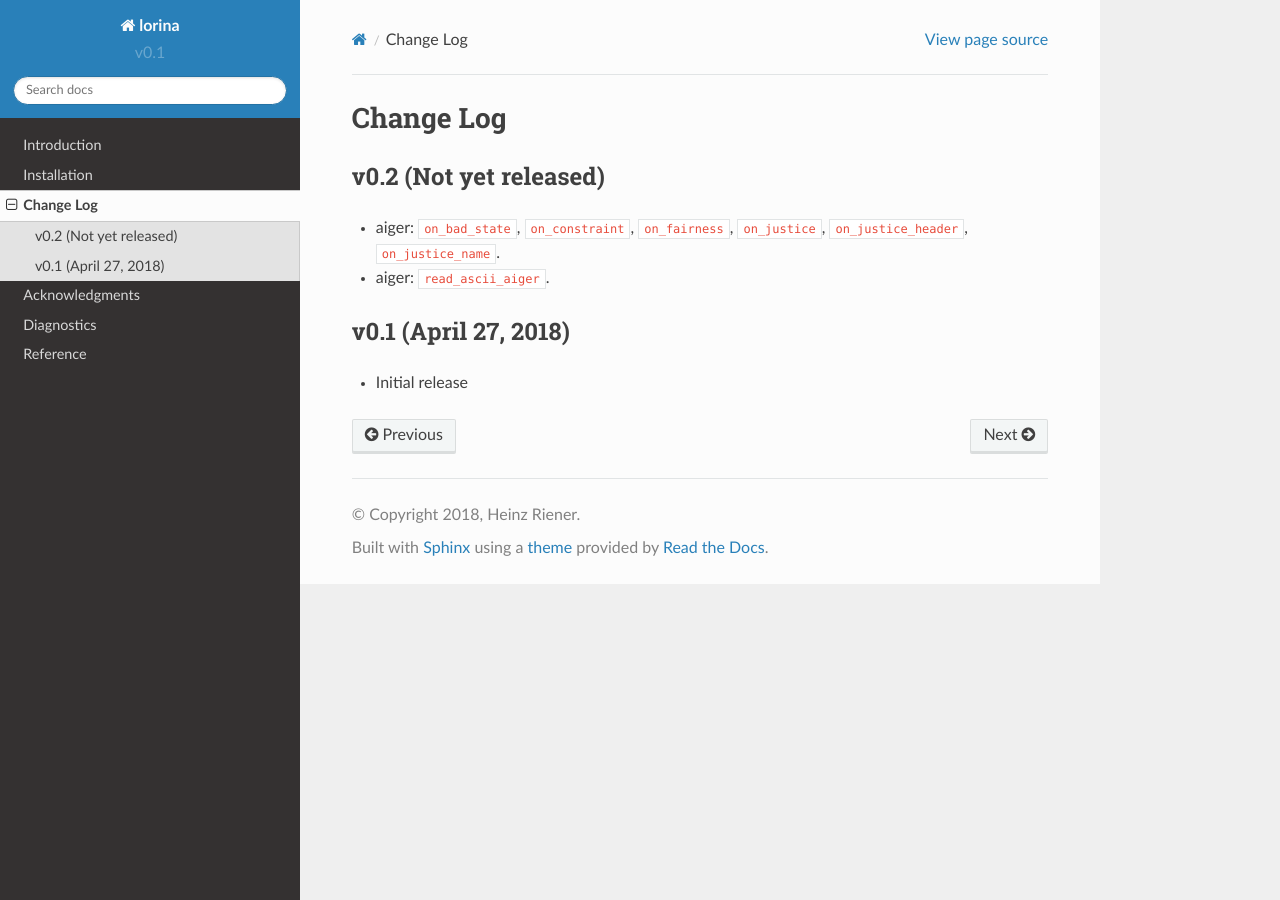
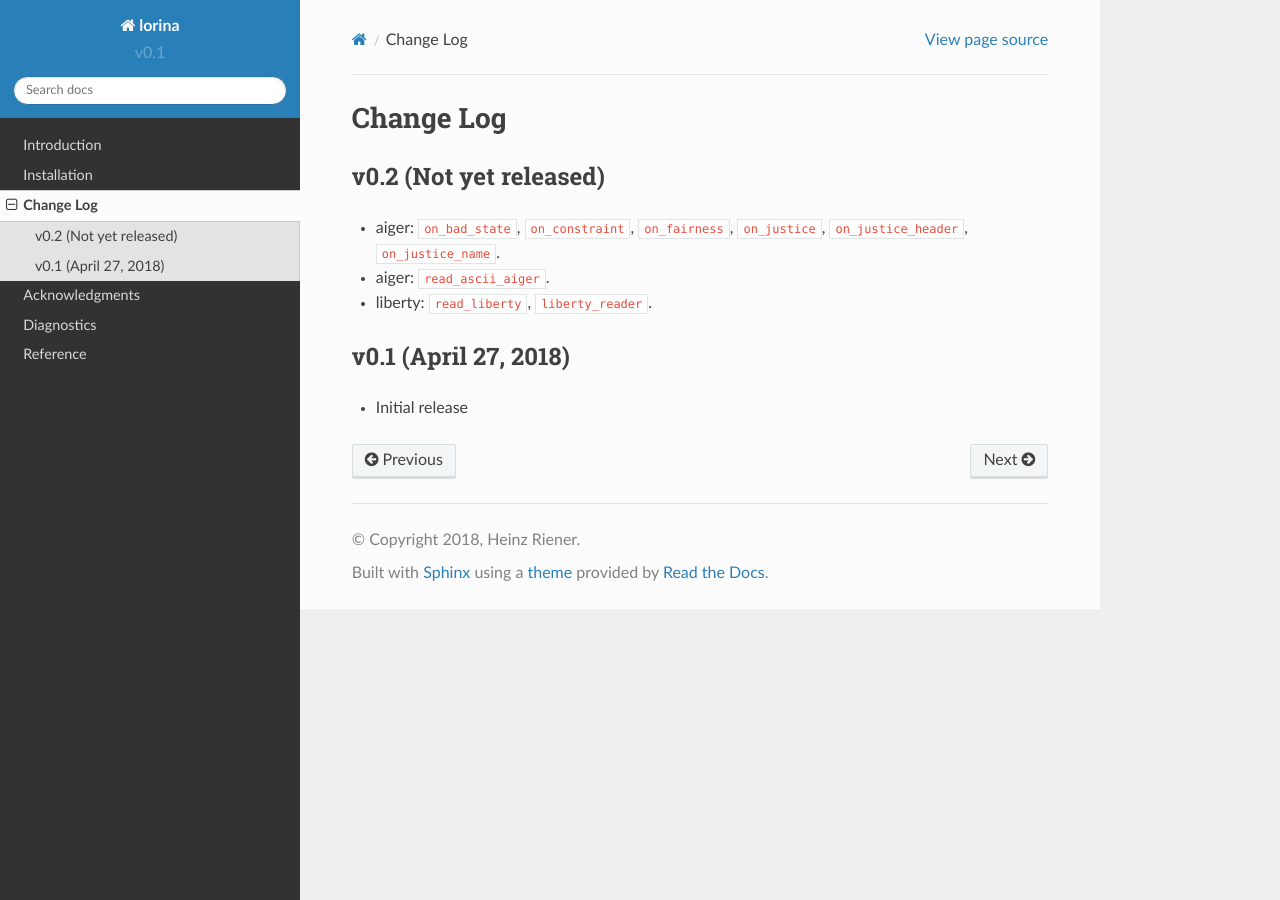
Before and after one commit to hriener/lorina, a Sphinx documentation site: the page built from docs/changelog.rst, in a window 1280 px wide. Built offline with Sphinx 7.4.7 and the Read the Docs theme 2.0.0, drawn with Linux system fonts in a browser that asks for light colours; pages that are not in the unit, such as notebooks, are missing from menus.

Commit message:
changelog.

```diff
--- a/docs/changelog.rst
+++ b/docs/changelog.rst
@@ -6,6 +6,7 @@ v0.2 (Not yet released)
 
 * aiger: ``on_bad_state``, ``on_constraint``, ``on_fairness``, ``on_justice``, ``on_justice_header``, ``on_justice_name``.
 * aiger: ``read_ascii_aiger``.
+* liberty: ``read_liberty``, ``liberty_reader``.
 
 v0.1 (April 27, 2018)
 ---------------------
```
